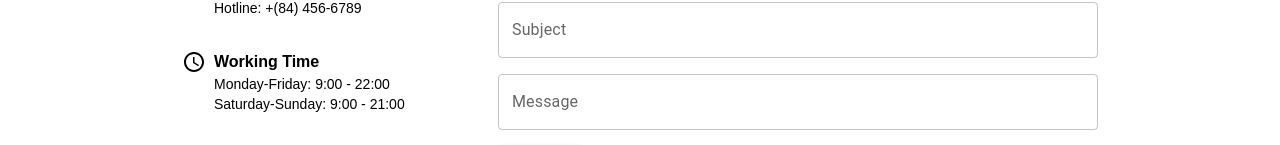
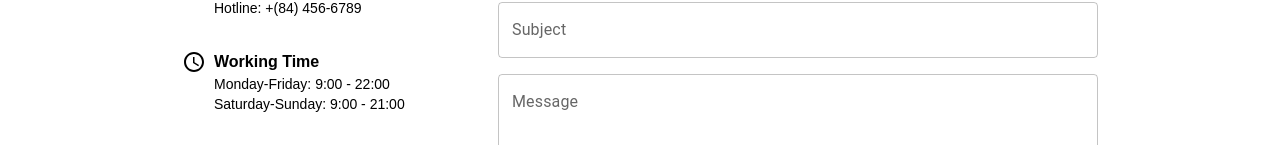
Before and after one commit to hwisnu222/furniro, a Next.js app: page /contact in a window 1280 px wide. Shown: the part 655-800 px from the top of the page. Built offline with nearby package versions, Linux system fonts and the light colour scheme; no server answers.

Commit message:
fix: add min row textarea

```diff
--- a/pages/contact.tsx
+++ b/pages/contact.tsx
@@ -119,6 +119,7 @@ export default function Contact() {
             <TextField
               label="Message"
               multiline={true}
+              minRows={10}
               className="tw-mb-8 tw-w-full"
               name="message"
               value={form.message}
```
